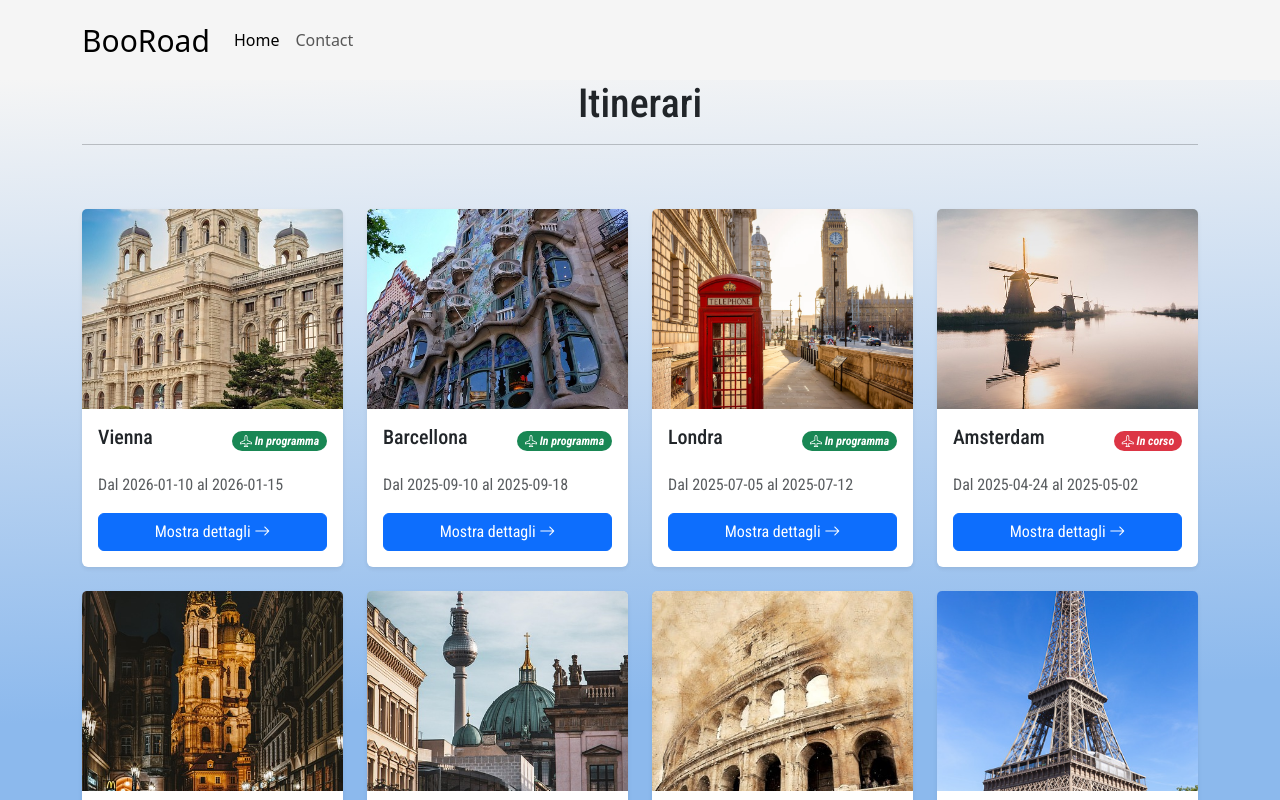
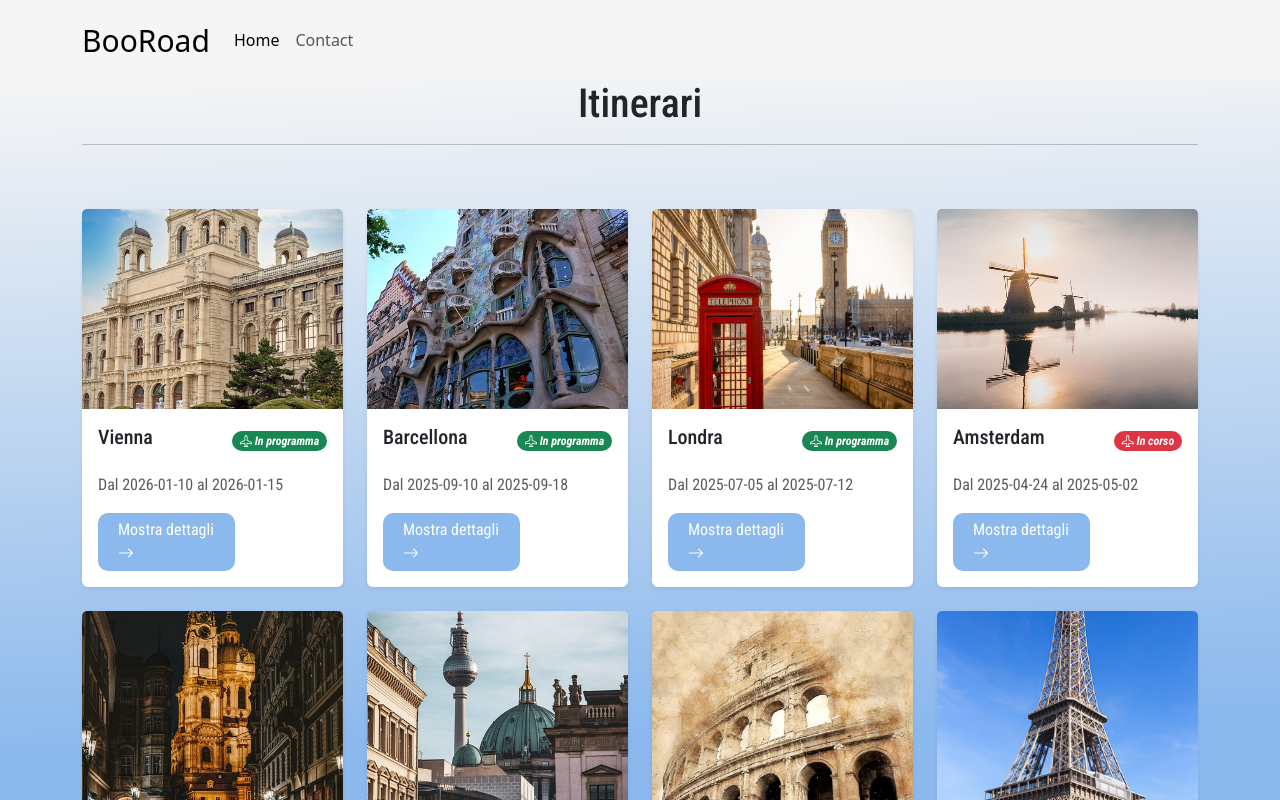
Before and after one commit to IonelxSolow/BooRoad, a React (Vite) app: page / in a window 1280 px wide. Shown: the top 800 px of the page. Built offline with nearby package versions, Linux system fonts and the light colour scheme; the HTML template or start-up script is replaced by a standard one.

Commit message:
Refactor button styles in Homepage and update max-width in index.css for improved layout,

```diff
--- a/src/index.css
+++ b/src/index.css
@@ -26,8 +26,17 @@ header {
 
 }
 
-btn_card {
-    max-width: 50%;
+.btn_card {
+    max-width: 60%;
+    padding: 5px 20px;
+    background: #f5f5f5;
+    background: #8CB9ED;
+    border: 0;
+    border-radius: 10px;
+    text-decoration: none;
+    color: white;
+
+
 }
 
 footer {
--- a/src/pages/Homepage.jsx
+++ b/src/pages/Homepage.jsx
@@ -60,7 +60,7 @@ export default function Homepage() {
                                     </p>
                                     <Link
                                         to={`/details/${destinazione.id}`}
-                                        className="btn btn-primary mt-auto btn_card"
+                                        className=" btn_card"
                                         data-mdb-ripple-init
                                     >
                                         Mostra dettagli <i class="bi bi-arrow-right"></i>
```
